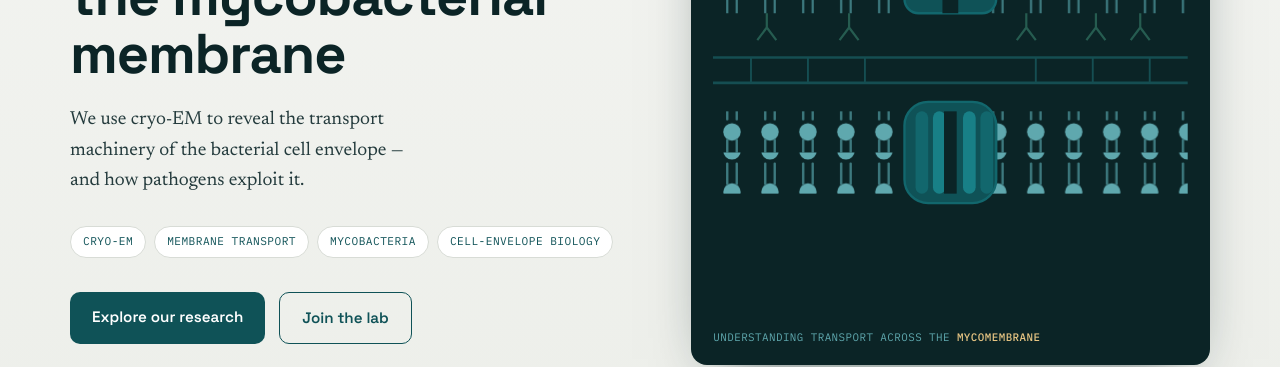
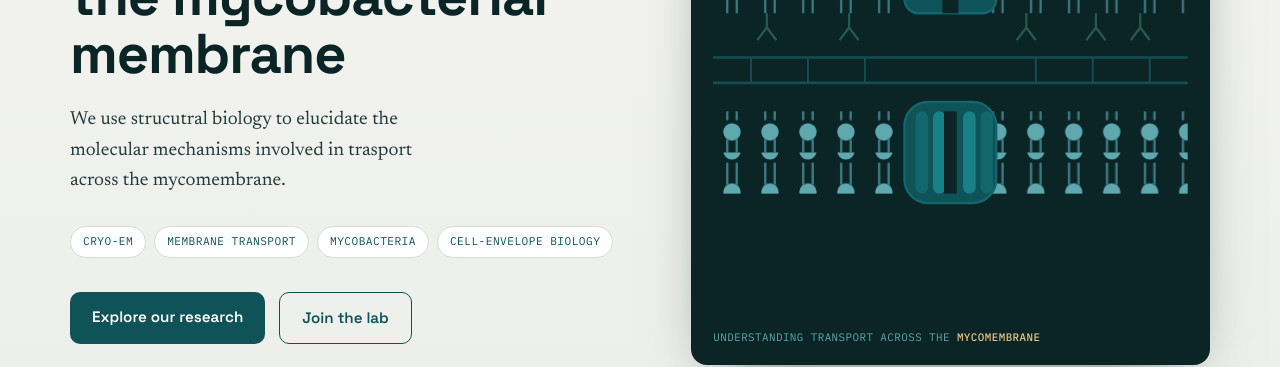
Before and after one commit to beckham-lab-newcastle/beckham-lab-newcastle.github.io, a Jekyll site: the page built from index.html, in a window 1280 px wide and 900 px high. Shown: the part 373-740 px from the top of the window. Built offline with Jekyll 4.4.1, drawn with Linux system fonts in a browser that asks for light colours.

Commit message:
Update index.html

```diff
--- a/index.html
+++ b/index.html
@@ -8,7 +8,7 @@ layout: default
     <div class="hero-text">
       <div class="eyebrow mono">{{ site.institution }} · Microbes in Health &amp; Disease</div>
       <h1 class="hero-title">Transport accross the mycobacterial membrane</h1>
-      <p class="hero-lede">We use cryo-EM to reveal the transport machinery of the bacterial cell envelope — and how pathogens exploit it.</p>
+      <p class="hero-lede">We use strucutral biology to elucidate the molecular mechanisms involved in trasport across the mycomembrane.</p>
       <div class="hero-meta">
         <span class="chip">Cryo-EM</span>
         <span class="chip">Membrane transport</span>
```
